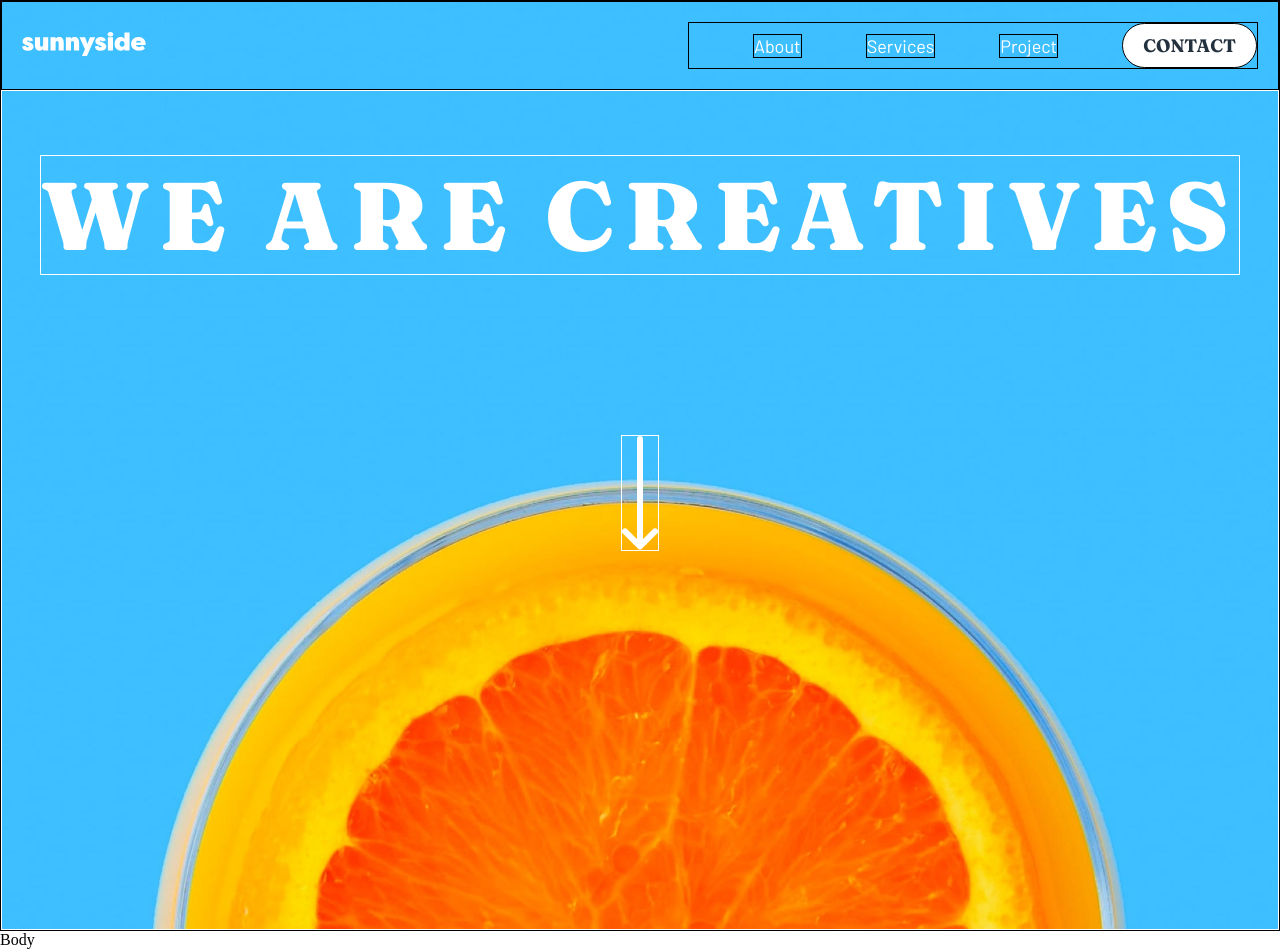
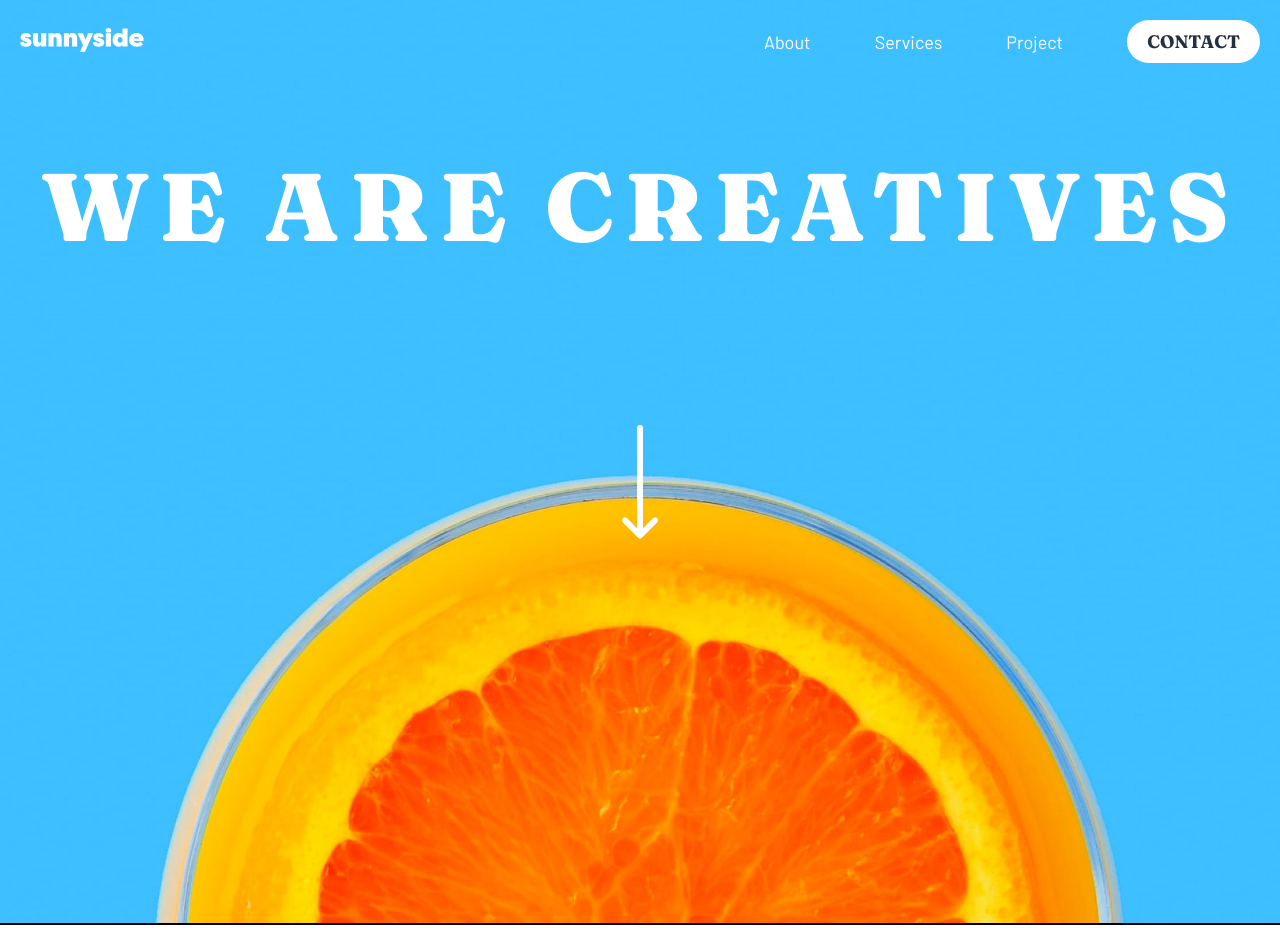
Before and after one commit to Nhoj-Plummer/sunnyside-agency-landing-page, a React (Create React App) app: page / in a window 1280 px wide. After the commit the page ends 925 px from the top, so only its background shows below. Built offline with nearby package versions, Linux system fonts and the light colour scheme.

Commit message:
Clenaed up hero and went to body

```diff
--- a/src/components/Graphic/Graphic.js
+++ b/src/components/Graphic/Graphic.js
@@ -2,7 +2,9 @@ import React from "react"
 import "./Graphic.css"
 
 const Graphic = () => {
-  return <div>Graphic</div>
+  return <div className="graphic-container">
+
+  </div>
 }
 
 export default Graphic
--- a/src/components/Navbar/Navbar.css
+++ b/src/components/Navbar/Navbar.css
@@ -6,7 +6,6 @@
   font-size: 18px;
   justify-content: space-between;
   align-items: center;
-  border: 1px solid;
 }
 
 /* Contact Nav Item Rules */
@@ -15,11 +14,9 @@
   border-radius: 2rem;
   padding: 10px 20px;
   font-weight: 700;
-  border: 1px solid;
 }
 
 .navbar-container p {
-  border: 1px solid;
 }
 
 .navbar-container a {
@@ -36,7 +33,6 @@
   display: flex;
   margin-left: auto;
   align-items: center;
-  border: 1px solid;
 }
 
 .navbar-desktop-container p {
@@ -60,7 +56,6 @@
   height: 45%;
   width: 90%;
   clip-path: polygon(89% 15%, 100% 0, 100% 100%, 0 100%, 0 15%);
-  border: 1px solid;
 }
 
 .navbar-mobile-menu p {
--- a/src/containers/Body/Body.css
+++ b/src/containers/Body/Body.css
@@ -0,0 +1,3 @@
+.body-container {
+  border: 1px solid;
+}
--- a/src/containers/Body/Body.js
+++ b/src/containers/Body/Body.js
@@ -1,7 +1,13 @@
 import React from "react"
+import "./Body.css"
+import {Graphic} from "../../components/componentsindex"
 
 const Body = () => {
-  return <div>Body</div>
+  return (
+    <div className="body-container">
+      <Graphic />
+    </div>
+  )
 }
 
 export default Body
--- a/src/containers/HeroSection/HeroSection.css
+++ b/src/containers/HeroSection/HeroSection.css
@@ -1,6 +1,3 @@
-.hero-section_container {
-  border: 1px solid;
-}
 
 .hero-section_image {
   height: 100%;
@@ -12,7 +9,7 @@
   align-items: center;
 
   color: var(--color-w);
-  border: 1px solid;
+
 }
 
 .hero-section_text h1 {
@@ -21,11 +18,7 @@
   letter-spacing: 10px;
   text-align: center;
   width: fit-content;
-  border: 1px solid;
-}
 
-.hero-section_text img {
-  border: 1px solid;
 }
 
 /* Conditional Section */
@@ -73,6 +66,4 @@
     background-repeat: no-repeat;
     background-size: cover;
   }
-
-
 }
```
